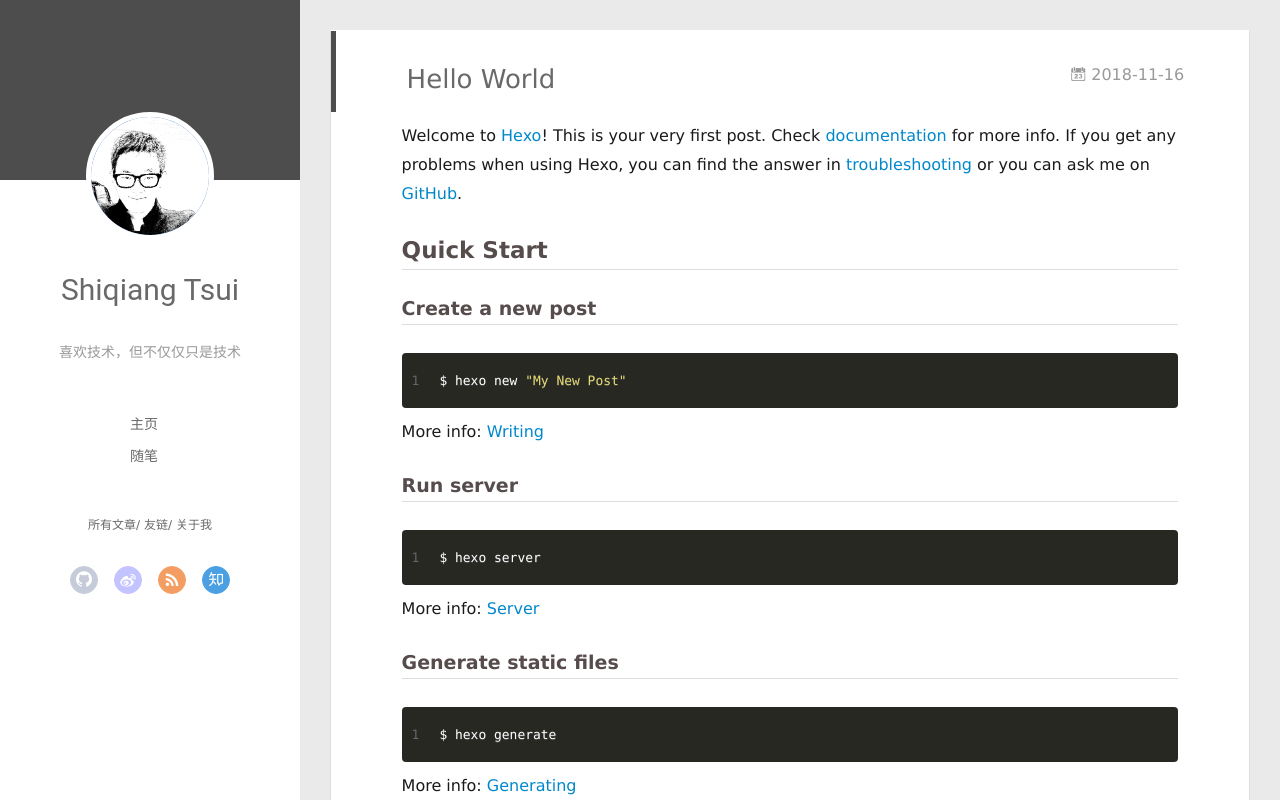
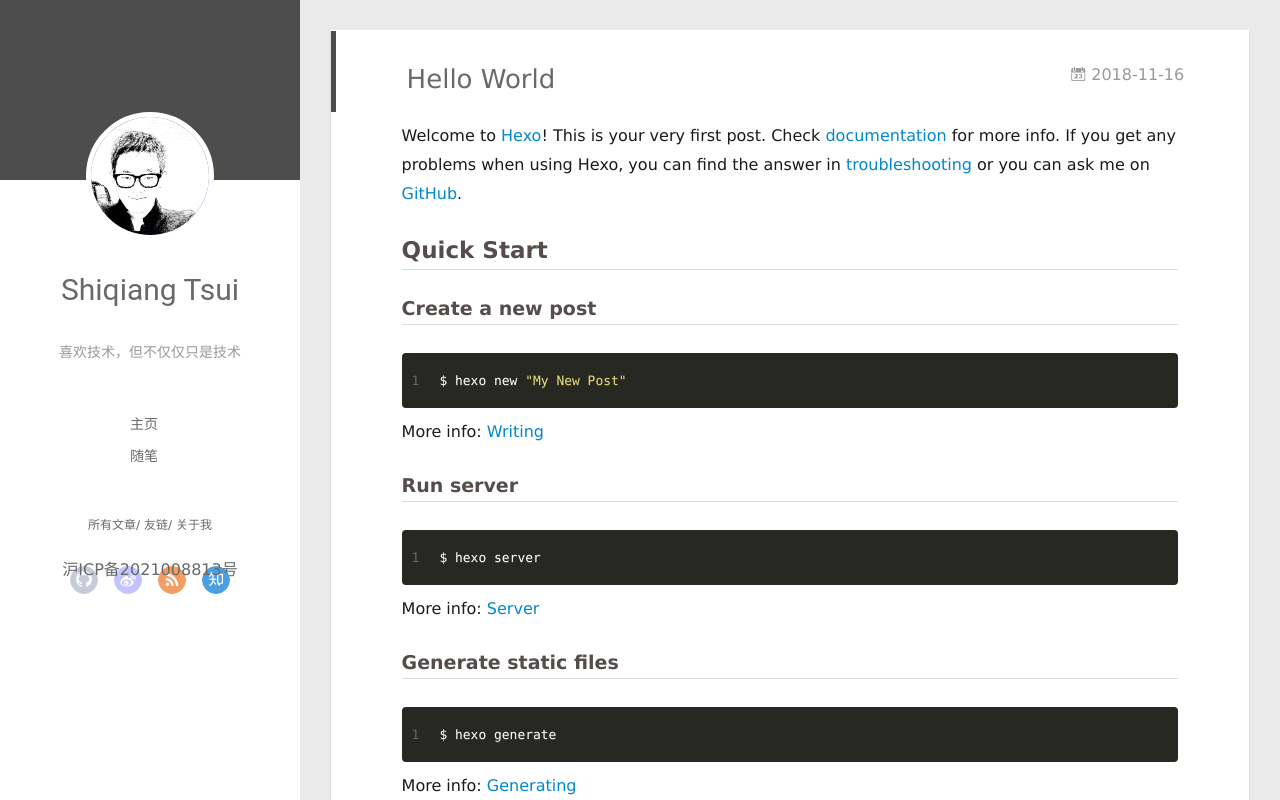
Before and after one commit to MeakTsui/MeakTsui.github.io, a plain HTML site: page index.html in a window 1280 px wide. Drawn offline with Linux system fonts and the light colour scheme; no server answers.

Commit message:
Update index.html

```diff
--- a/index.html
+++ b/index.html
@@ -88,6 +88,9 @@
 					<a class="zhihu" target="_blank" href="#" title="zhihu"><i class="icon-zhihu"></i></a>
 
 			</div>
+		</nav>
+		<nav class="header-nav">
+			<a href="http://beian.miit.gov.cn/">沪ICP备2021008813号</a>
 		</nav>
 	</header>
 </div>
```
